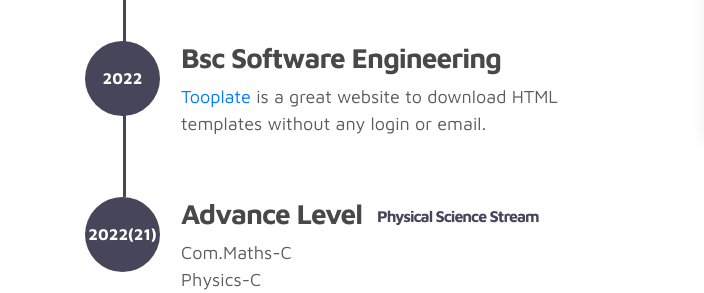
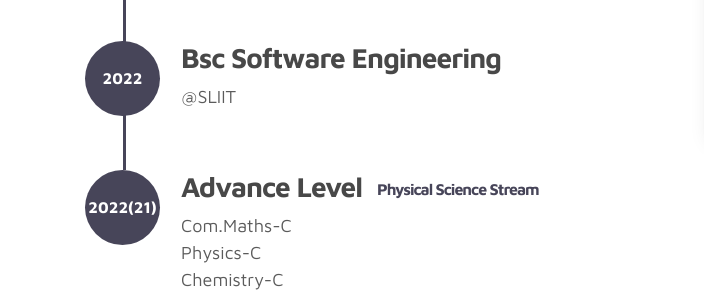
Before and after one commit to KavishkaSashmitha/kavishka.github.io, a plain HTML site: page index.html in a window 1280 px wide. Shown: the part 1562-1855 px from the top of the page, 0-704 px from the left. Drawn offline with Linux system fonts and the light colour scheme; grey boxes are pictures that could not be loaded.

```diff
--- a/index.html
+++ b/index.html
@@ -313,11 +313,7 @@
                 <div class="timeline-info">
                   <h3><span>Bsc Software Engineering</span><small></small></h3>
                   <p>
-                    <a rel="nofollow" href="https://www.facebook.com/tooplate"
-                      >Tooplate</a
-                    >
-                    is a great website to download HTML templates without any
-                    login or email.
+                    @SLIIT
                   </p>
                 </div>
               </div>
```
